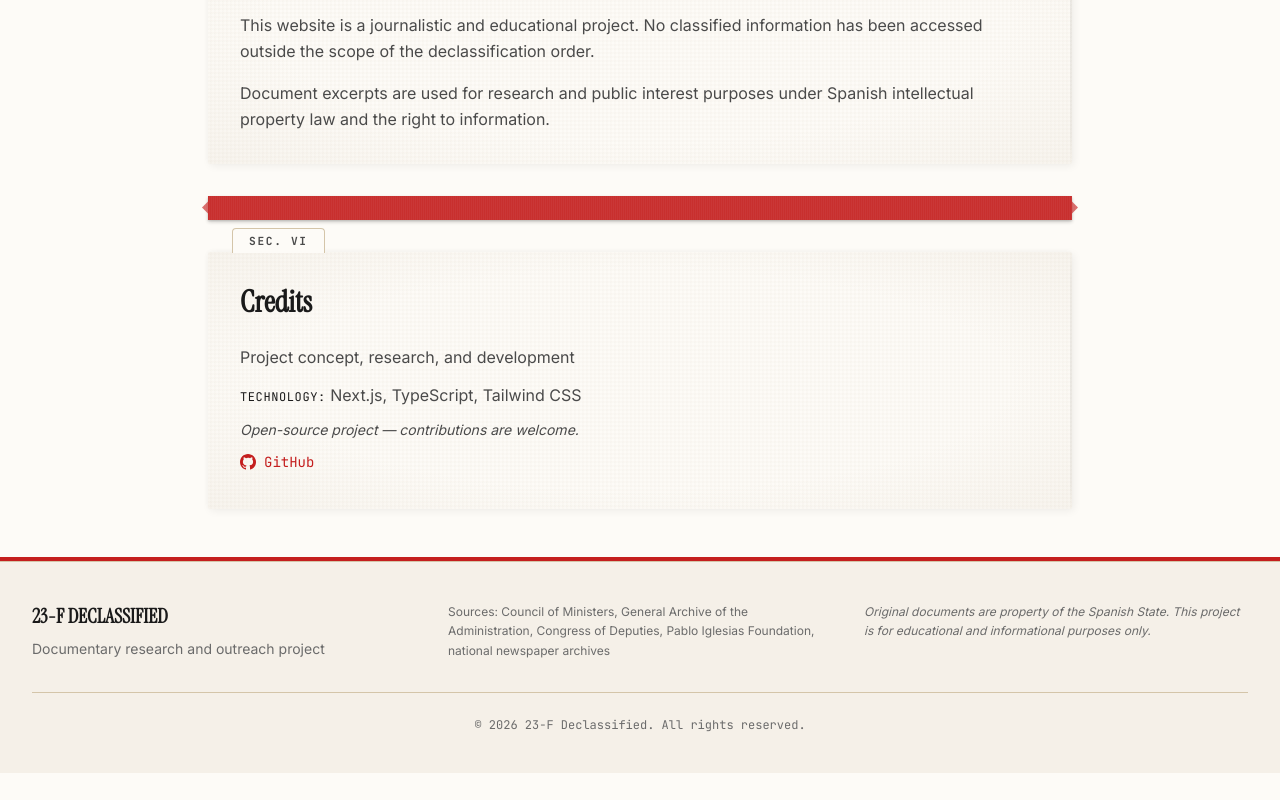
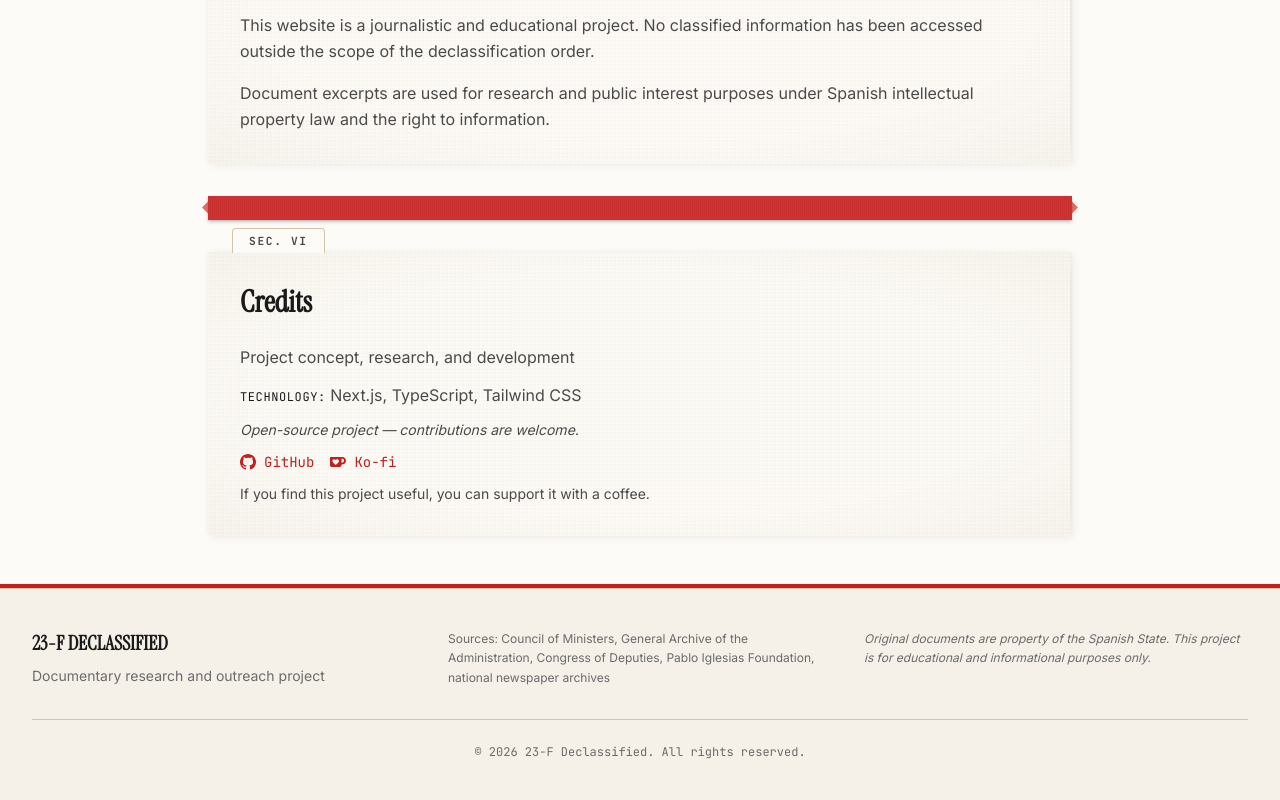
Before and after one commit to miguelrzazo/23f-desclasificado, a Next.js app: page /en/acerca in a window 1280 px wide. Shown: the part 2311-3111 px from the top of the page. Before the commit the page ends 3084 px from the top, so only its background shows below. Built offline with nearby package versions, Linux system fonts and the light colour scheme.

Commit message:
feat: add Ko-fi support link to About/Credits section

```diff
--- a/src/app/[locale]/acerca/AcercaPageContent.tsx
+++ b/src/app/[locale]/acerca/AcercaPageContent.tsx
@@ -176,6 +176,7 @@ function CreditsSection() {
             {t("techStack")}
           </p>
           <p className="italic text-sm">{t("openSource")}</p>
+          <div className="flex flex-wrap items-center gap-4">
             <a
               href="https://github.com/miguelrzazo/23f-desclasificado"
               target="_blank"
@@ -192,6 +193,24 @@ function CreditsSection() {
               </svg>
               GitHub
             </a>
+            <a
+              href="https://ko-fi.com/miguelrosa52805"
+              target="_blank"
+              rel="noopener noreferrer"
+              className="inline-flex items-center gap-2 font-mono text-sm text-classified-red dark:text-classified-brightred hover:underline underline-offset-4 transition-colors"
+            >
+              <svg
+                xmlns="http://www.w3.org/2000/svg"
+                viewBox="0 0 24 24"
+                fill="currentColor"
+                className="w-4 h-4"
+              >
+                <path d="M23.881 8.948c-.773-4.085-4.859-4.593-4.859-4.593H.723c-.604 0-.679.798-.679.798s-.082 7.324-.022 11.822c.164 2.424 2.586 2.672 2.586 2.672s8.267-.023 11.966-.049c2.438-.426 2.683-2.566 2.658-3.734 4.352.24 7.422-2.831 6.649-6.916zm-11.062 3.511c-1.246 1.453-4.011 3.976-4.011 3.976s-.121.119-.31.023c-.076-.057-.108-.09-.108-.09-.443-.441-3.368-3.049-4.034-3.954-.709-.965-1.041-2.7-.091-3.71.951-1.01 3.005-1.086 4.363.407 0 0 1.565-1.782 3.468-.963 1.904.82 1.832 3.011.723 4.311zm6.173.478c-.928.116-1.682.028-1.682.028V7.284h1.77s1.971.551 1.971 2.638c0 1.913-.985 2.667-2.059 3.015z" />
+              </svg>
+              Ko-fi
+            </a>
+          </div>
+          <p className="text-sm text-[var(--text-secondary)] mt-1">{t("support")}</p>
         </div>
       </DossierSection>
     </AnimatedSection>
--- a/src/messages/en.json
+++ b/src/messages/en.json
@@ -296,7 +296,8 @@
       "concept": "Project concept, research, and development",
       "tech": "Technology:",
       "techStack": "Next.js, TypeScript, Tailwind CSS",
-      "openSource": "Open-source project — contributions are welcome."
+      "openSource": "Open-source project — contributions are welcome.",
+      "support": "If you find this project useful, you can support it with a coffee."
     }
   }
 }
--- a/src/messages/es.json
+++ b/src/messages/es.json
@@ -296,7 +296,8 @@
       "concept": "Concepto, investigación y desarrollo del proyecto",
       "tech": "Tecnología:",
       "techStack": "Next.js, TypeScript, Tailwind CSS",
-      "openSource": "Proyecto de código abierto — las contribuciones son bienvenidas."
+      "openSource": "Proyecto de código abierto — las contribuciones son bienvenidas.",
+      "support": "Si este proyecto te resulta útil, puedes apoyarlo con un café."
     }
   }
 }
```
Lines whose indentation alone changed are shown as unchanged.
